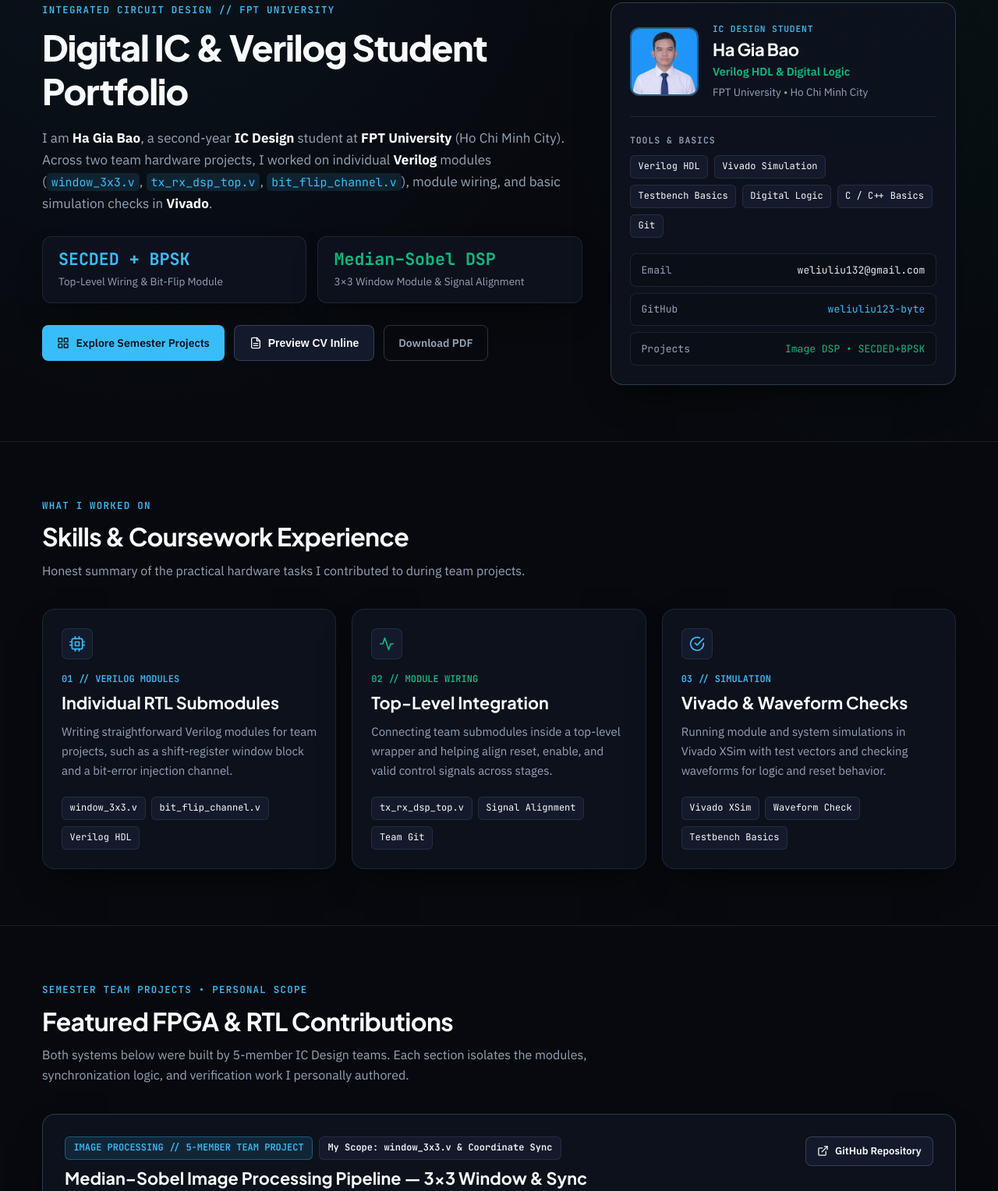
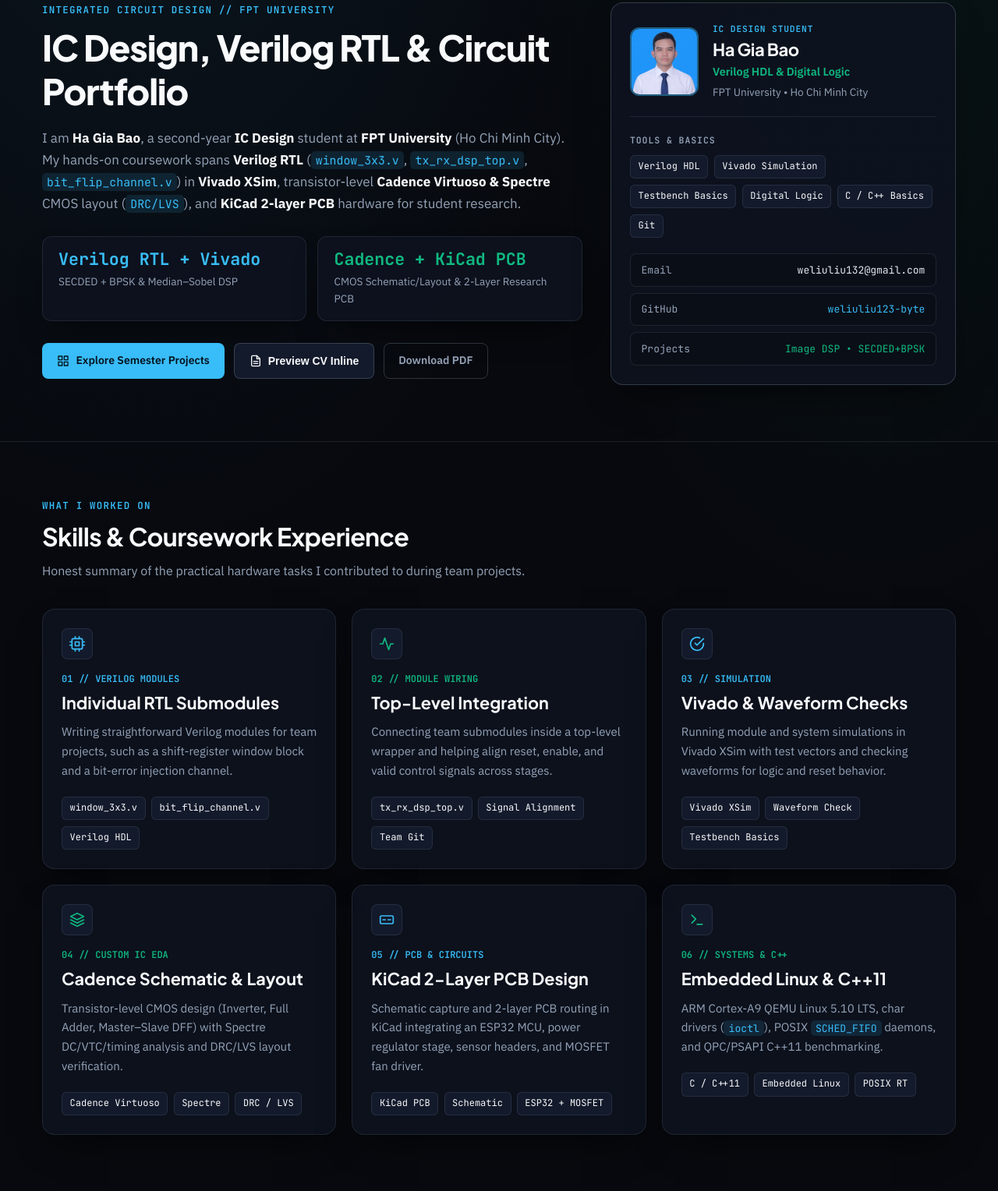
Before and after one commit to weliuliu123-byte/weliuliu123-byte.github.io, a plain HTML site: page index.html in a window 1280 px wide. Shown: the part 126-1654 px from the top of the page at 78% size. Drawn offline with Linux system fonts and the light colour scheme.

Commit message:
feat(portfolio): add Cadence Virtuoso, KiCad PCB, Embedded Linux, and Harvard CV PDF

```diff
--- a/index.html
+++ b/index.html
@@ -3,10 +3,10 @@
 <head>
   <meta charset="UTF-8" />
   <meta name="viewport" content="width=device-width, initial-scale=1.0" />
-  <title>Ha Gia Bao | Digital IC &amp; FPGA RTL Engineering Portfolio</title>
+  <title>Ha Gia Bao | IC Design, Verilog RTL &amp; Custom Layout Portfolio</title>
   <meta
     name="description"
-    content="Portfolio of Ha Gia Bao — IC Design student at FPT University specializing in Verilog RTL modules (window_3x3, tx_rx_dsp_top, bit_flip_channel), pipeline synchronization, and self-checking XSim verification."
+    content="Portfolio of Ha Gia Bao — IC Design student at FPT University specializing in Verilog RTL (window_3x3, tx_rx_dsp_top, bit_flip_channel), Cadence Virtuoso/Spectre CMOS layout, KiCad 2-layer PCB design, and Embedded Linux/C++."
   />
   <link rel="preconnect" href="https://fonts.googleapis.com" />
   <link rel="preconnect" href="https://fonts.gstatic.com" crossorigin />
@@ -72,7 +72,7 @@
         <button type="button" class="btn btn-secondary btn-sm" id="nav-preview-cv">
           Preview CV
         </button>
-        <a class="btn btn-primary btn-sm" href="./Ha_Gia_Bao_Resume.pdf?v=20261114d" download="Ha_Gia_Bao_Resume.pdf">
+        <a class="btn btn-primary btn-sm" href="./Ha_Gia_Bao_Resume.pdf?v=20261118" download="Ha_Gia_Bao_Resume.pdf">
           <svg width="15" height="15" viewBox="0 0 24 24" fill="none" stroke="currentColor" stroke-width="2.2" stroke-linecap="round" stroke-linejoin="round" aria-hidden="true">
             <path d="M21 15v4a2 2 0 0 1-2 2H5a2 2 0 0 1-2-2v-4"></path>
             <polyline points="7 10 12 15 17 10"></polyline>
@@ -90,24 +90,25 @@
       <div class="container hero-grid">
         <div class="hero-content">
           <div class="eyebrow mono">INTEGRATED CIRCUIT DESIGN // FPT UNIVERSITY</div>
-          <h1>Digital IC &amp; Verilog Student Portfolio</h1>
+          <h1>IC Design, Verilog RTL &amp; Circuit Portfolio</h1>
           <p class="hero-lead">
             I am <strong>Ha Gia Bao</strong>, a second-year <strong>IC Design</strong> student at
-            <strong>FPT University</strong> (Ho Chi Minh City). Across two team hardware projects, I
-            worked on individual <strong>Verilog</strong> modules (<code>window_3x3.v</code>,
-            <code>tx_rx_dsp_top.v</code>, <code>bit_flip_channel.v</code>), module wiring, and basic
-            simulation checks in <strong>Vivado</strong>.
+            <strong>FPT University</strong> (Ho Chi Minh City). My hands-on coursework spans
+            <strong>Verilog RTL</strong> (<code>window_3x3.v</code>, <code>tx_rx_dsp_top.v</code>,
+            <code>bit_flip_channel.v</code>) in <strong>Vivado XSim</strong>, transistor-level
+            <strong>Cadence Virtuoso &amp; Spectre</strong> CMOS layout (<code>DRC/LVS</code>), and
+            <strong>KiCad 2-layer PCB</strong> hardware for student research.
           </p>
 
           <!-- Clean Focus Summary (No Report Stats) -->
           <div class="hero-kpi-grid" aria-label="Core project focus">
             <div class="kpi-card">
-              <span class="kpi-value mono text-cyan">SECDED + BPSK</span>
-              <span class="kpi-label">Top-Level Wiring &amp; Bit-Flip Module</span>
+              <span class="kpi-value mono text-cyan">Verilog RTL + Vivado</span>
+              <span class="kpi-label">SECDED + BPSK &amp; Median&ndash;Sobel DSP</span>
             </div>
             <div class="kpi-card">
-              <span class="kpi-value mono text-emerald">Median&ndash;Sobel DSP</span>
-              <span class="kpi-label">3&times;3 Window Module &amp; Signal Alignment</span>
+              <span class="kpi-value mono text-emerald">Cadence + KiCad PCB</span>
+              <span class="kpi-label">CMOS Schematic/Layout &amp; 2-Layer Research PCB</span>
             </div>
           </div>
 
@@ -269,6 +270,67 @@
               <li>Vivado XSim</li>
               <li>Waveform Check</li>
               <li>Testbench Basics</li>
+            </ul>
+          </article>
+
+          <article class="card cap-card">
+            <div class="cap-icon text-emerald" aria-hidden="true">
+              <svg width="20" height="20" viewBox="0 0 24 24" fill="none" stroke="currentColor" stroke-width="2" stroke-linecap="round" stroke-linejoin="round">
+                <path d="M12 2L2 7l10 5 10-5-10-5z"></path>
+                <path d="M2 17l10 5 10-5"></path>
+                <path d="M2 12l10 5 10-5"></path>
+              </svg>
+            </div>
+            <span class="card-kicker mono text-emerald">04 // CUSTOM IC EDA</span>
+            <h3>Cadence Schematic &amp; Layout</h3>
+            <p>
+              Transistor-level CMOS design (Inverter, Full Adder, Master&ndash;Slave DFF) with
+              Spectre DC/VTC/timing analysis and DRC/LVS layout verification.
+            </p>
+            <ul class="pill-row">
+              <li>Cadence Virtuoso</li>
+              <li>Spectre</li>
+              <li>DRC / LVS</li>
+            </ul>
+          </article>
+
+          <article class="card cap-card">
+            <div class="cap-icon text-cyan" aria-hidden="true">
+              <svg width="20" height="20" viewBox="0 0 24 24" fill="none" stroke="currentColor" stroke-width="2" stroke-linecap="round" stroke-linejoin="round">
+                <rect x="2" y="6" width="20" height="12" rx="2"></rect>
+                <path d="M6 12h4m4 0h4"></path>
+              </svg>
+            </div>
+            <span class="card-kicker mono text-cyan">05 // PCB &amp; CIRCUITS</span>
+            <h3>KiCad 2-Layer PCB Design</h3>
+            <p>
+              Schematic capture and 2-layer PCB routing in KiCad integrating an ESP32 MCU, power
+              regulator stage, sensor headers, and MOSFET fan driver.
+            </p>
+            <ul class="pill-row">
+              <li>KiCad PCB</li>
+              <li>Schematic</li>
+              <li>ESP32 + MOSFET</li>
+            </ul>
+          </article>
+
+          <article class="card cap-card">
+            <div class="cap-icon text-emerald" aria-hidden="true">
+              <svg width="20" height="20" viewBox="0 0 24 24" fill="none" stroke="currentColor" stroke-width="2" stroke-linecap="round" stroke-linejoin="round">
+                <polyline points="4 17 10 11 4 5"></polyline>
+                <line x1="12" y1="19" x2="20" y2="19"></line>
+              </svg>
+            </div>
+            <span class="card-kicker mono text-emerald">06 // SYSTEMS &amp; C++</span>
+            <h3>Embedded Linux &amp; C++11</h3>
+            <p>
+              ARM Cortex-A9 QEMU Linux 5.10 LTS, char drivers (<code>ioctl</code>), POSIX
+              <code>SCHED_FIFO</code> daemons, and QPC/PSAPI C++11 benchmarking.
+            </p>
+            <ul class="pill-row">
+              <li>C / C++11</li>
+              <li>Embedded Linux</li>
+              <li>POSIX RT</li>
             </ul>
           </article>
         </div>
@@ -626,6 +688,58 @@
             </div>
           </article>
         </div>
+
+        <div class="section-header" style="margin-top: 3rem;">
+          <p class="eyebrow mono">ADDITIONAL HARDWARE, EDA &amp; SYSTEMS WORK</p>
+          <h2>Custom IC Layout, KiCad PCB &amp; Embedded Systems</h2>
+        </div>
+
+        <div class="capabilities-grid">
+          <article class="card cap-card" id="project-ici211">
+            <span class="card-kicker mono text-emerald">ICI211 // CADENCE VIRTUOSO</span>
+            <h3>CMOS Circuit Design &amp; Physical Layout</h3>
+            <p>
+              Designed transistor-level schematics and ran Spectre simulations (NMOS/PMOS
+              I&ndash;V &amp; V<sub>th</sub>, VTC, transient delay, setup/hold/clk-to-Q) for CMOS
+              Inverter, 1-bit Full Adder, and Master&ndash;Slave D Flip-Flop, plus full-custom
+              layouts with DRC &amp; LVS checks.
+            </p>
+            <ul class="pill-row">
+              <li>Cadence Virtuoso</li>
+              <li>Spectre</li>
+              <li>DRC / LVS</li>
+            </ul>
+          </article>
+
+          <article class="card cap-card" id="project-cdp301">
+            <span class="card-kicker mono text-cyan">CDP301 // KICAD RESEARCH PCB</span>
+            <h3>Cold Chain Monitoring System</h3>
+            <p>
+              Captured the schematic and routed a custom 2-layer PCB in KiCad integrating an ESP32
+              MCU, voltage regulator, sensor headers, and MOSFET fan driver, paired with hysteresis
+              fan-control firmware for the team&rsquo;s research paper.
+            </p>
+            <ul class="pill-row">
+              <li>KiCad 2-Layer PCB</li>
+              <li>ESP32</li>
+              <li>Research Project</li>
+            </ul>
+          </article>
+
+          <article class="card cap-card" id="project-systems">
+            <span class="card-kicker mono text-emerald">LOS201 &amp; CSD // SYSTEMS</span>
+            <h3>Embedded Linux &amp; C++11 Benchmark</h3>
+            <p>
+              Configured Linux 5.10 LTS, U-Boot, and BusyBox on QEMU <code>vexpress-a9</code> with
+              char drivers and POSIX <code>SCHED_FIFO</code> (<a href="https://github.com/weliuliu123-byte/LOS" target="_blank" rel="noopener noreferrer">LOS</a>), plus a C++11 DLL vs. Two-Stack QPC/PSAPI benchmark (<a href="https://github.com/weliuliu123-byte/browser-history-manager" target="_blank" rel="noopener noreferrer">browser-history-manager</a>).
+            </p>
+            <ul class="pill-row">
+              <li>Embedded Linux</li>
+              <li>C++11 QPC</li>
+              <li>5/5 Unit Tests</li>
+            </ul>
+          </article>
+        </div>
       </div>
     </section>
 
@@ -704,7 +818,7 @@
               </button>
               <a
                 class="btn btn-primary btn-sm"
-                href="./Ha_Gia_Bao_Resume.pdf?v=20261114d"
+                href="./Ha_Gia_Bao_Resume.pdf?v=20261118"
                 download="Ha_Gia_Bao_Resume.pdf"
               >
                 Download Resume PDF
@@ -741,7 +855,7 @@
     <div class="modal-header">
       <h2 id="resume-modal-title" class="mono">Ha_Gia_Bao_Resume.pdf</h2>
       <div class="modal-actions">
-        <a class="btn btn-primary btn-sm" href="./Ha_Gia_Bao_Resume.pdf?v=20261114d" download="Ha_Gia_Bao_Resume.pdf">
+        <a class="btn btn-primary btn-sm" href="./Ha_Gia_Bao_Resume.pdf?v=20261118" download="Ha_Gia_Bao_Resume.pdf">
           Download PDF
         </a>
         <button type="button" class="btn btn-secondary btn-sm" id="close-resume-modal">
@@ -751,7 +865,7 @@
     </div>
     <div class="modal-body">
       <iframe
-        src="./Ha_Gia_Bao_Resume.pdf?v=20261114d"
+        src="./Ha_Gia_Bao_Resume.pdf?v=20261118"
         title="Ha Gia Bao Resume PDF Preview"
         class="resume-frame"
       ></iframe>
```
Also changed, not shown: 1 other file.
